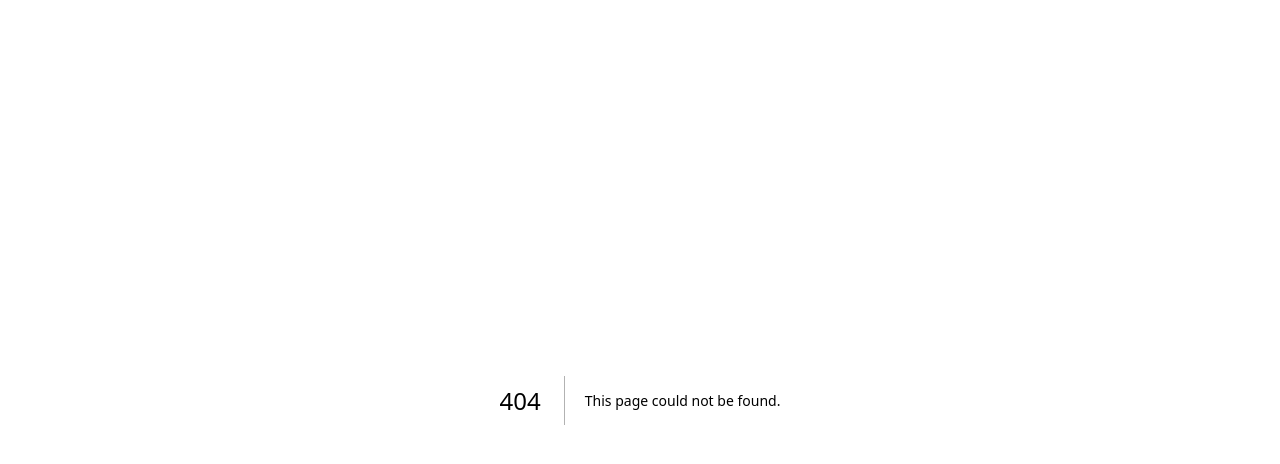
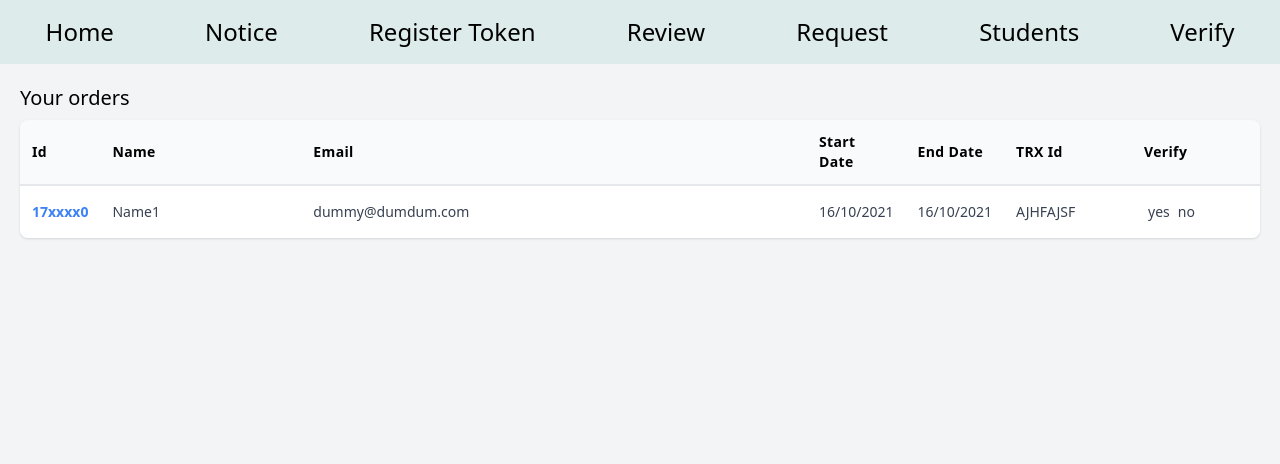
Before and after one commit to MiadHasan/halldine, a Next.js app: page /verifyStudents in a window 1280 px wide. Before the commit this address had no page. Shown: the top 464 px of the page. Built offline with nearby package versions, Linux system fonts and the light colour scheme.

Commit message:
added student list and verify page

```diff
--- a/components/navbar.tsx
+++ b/components/navbar.tsx
@@ -1,7 +1,7 @@
 import Link from "next/link";
 
 // more navbar items will be added
-const navLinks: Object = { 'Home': '/', 'Notice': '/notice', 'Register Token': '/register-token', 'Review': '/review', 'Request': '/request' };
+const navLinks: Object = { 'Home': '/', 'Notice': '/notice', 'Register Token': '/register-token', 'Review': '/review', 'Request': '/request','Students': '/studentList', 'Verify': '/verifyStudents' };
 export default function Navbar() {
 	return (
 		<div className="flex flex-row justify-around items-center bg-[#ddeceb] h-16">
--- /dev/null
+++ b/pages/studentList.tsx
@@ -0,0 +1,47 @@
+import Head from "next/head";
+import Layout from "@/components/layout";
+
+export default function Home() {
+
+    return (
+        <>
+            <Head>
+                <title id="title">Student List</title>
+            </Head>
+            <Layout>
+  <div className="p-5 h-screen bg-gray-100">
+    <h1 className="text-xl mb-2">Your orders</h1>
+
+    <div className="overflow-auto rounded-lg shadow hidden md:block">
+      <table className="w-full">
+        <thead className="bg-gray-50 border-b-2 border-gray-200">
+        <tr>
+          <th className="w-20 p-3 text-sm font-semibold tracking-wide text-left">Id</th>
+          <th className="p-3 text-sm font-semibold tracking-wide text-left">Name</th>
+          <th className="p-3 text-sm font-semibold tracking-wide text-left">Email</th>
+          <th className="w-24 p-3 text-sm font-semibold tracking-wide text-left">Start Date</th>
+          <th className="w-24 p-3 text-sm font-semibold tracking-wide text-left">End Date</th>
+          <th className="w-32 p-3 text-sm font-semibold tracking-wide text-left">NDM</th>
+        </tr>
+        </thead>
+        <tbody className="divide-y divide-gray-100">
+        <tr className="bg-white">
+          <td className="p-3 text-sm text-gray-700 whitespace-nowrap">
+            <a href="#" className="font-bold text-blue-500 hover:underline">17xxxxx</a>
+          </td>
+          <td className="p-3 text-sm text-gray-700 whitespace-nowrap">
+            Name1
+          </td>
+          <td className="p-3 text-sm text-gray-700 whitespace-nowrap">dummy@dumdum.com</td>
+          <td className="p-3 text-sm text-gray-700 whitespace-nowrap">16/10/2021</td>
+          <td className="p-3 text-sm text-gray-700 whitespace-nowrap">16/10/2021</td>
+          <td className="p-3 text-sm text-gray-700 whitespace-nowrap">Yes</td>
+        </tr>
+        </tbody>
+      </table>
+    </div>
+  </div>
+            </Layout>
+        </>
+    );
+}
--- /dev/null
+++ b/pages/verifyStudents.tsx
@@ -0,0 +1,51 @@
+import Head from "next/head";
+import Layout from "@/components/layout";
+
+export default function Home() {
+
+    return (
+        <>
+            <Head>
+                <title id="title">Student List</title>
+                {/* <script src="https://kit.fontawesome.com/75e4a8e305.js" crossorigin='anonymous'></script> */}
+            </Head>
+            <Layout>
+  <div className="p-5 h-screen bg-gray-100">
+    <h1 className="text-xl mb-2">Your orders</h1>
+
+    <div className="overflow-auto rounded-lg shadow hidden md:block">
+      <table className="w-full">
+        <thead className="bg-gray-50 border-b-2 border-gray-200">
+        <tr>
+          <th className="w-20 p-3 text-sm font-semibold tracking-wide text-left">Id</th>
+          <th className="p-3 text-sm font-semibold tracking-wide text-left">Name</th>
+          <th className="p-3 text-sm font-semibold tracking-wide text-left">Email</th>
+          <th className="w-24 p-3 text-sm font-semibold tracking-wide text-left">Start Date</th>
+          <th className="w-24 p-3 text-sm font-semibold tracking-wide text-left">End Date</th>
+          <th className="w-32 p-3 text-sm font-semibold tracking-wide text-left">TRX Id</th>
+          <th className="w-32 p-3 text-sm font-semibold tracking-wide text-left">Verify</th>
+        </tr>
+        </thead>
+        <tbody className="divide-y divide-gray-100">
+        <tr className="bg-white">
+          <td className="p-3 text-sm text-gray-700 whitespace-nowrap">
+            <a href="#" className="font-bold text-blue-500 hover:underline">17xxxx0</a>
+          </td>
+          <td className="p-3 text-sm text-gray-700 whitespace-nowrap">
+            Name1
+          </td>
+          <td className="p-3 text-sm text-gray-700 whitespace-nowrap">dummy@dumdum.com</td>
+          <td className="p-3 text-sm text-gray-700 whitespace-nowrap">16/10/2021</td>
+          <td className="p-3 text-sm text-gray-700 whitespace-nowrap">16/10/2021</td>
+          <td className="p-3 text-sm text-gray-700 whitespace-nowrap">AJHFAJSF</td>
+          <td className="p-3 text-sm text-gray-700 whitespace-nowrap"><button className="p-1">yes</button><button className="p-1">no</button></td>
+
+        </tr>
+        </tbody>
+      </table>
+    </div>
+  </div>
+            </Layout>
+        </>
+    );
+}
```
